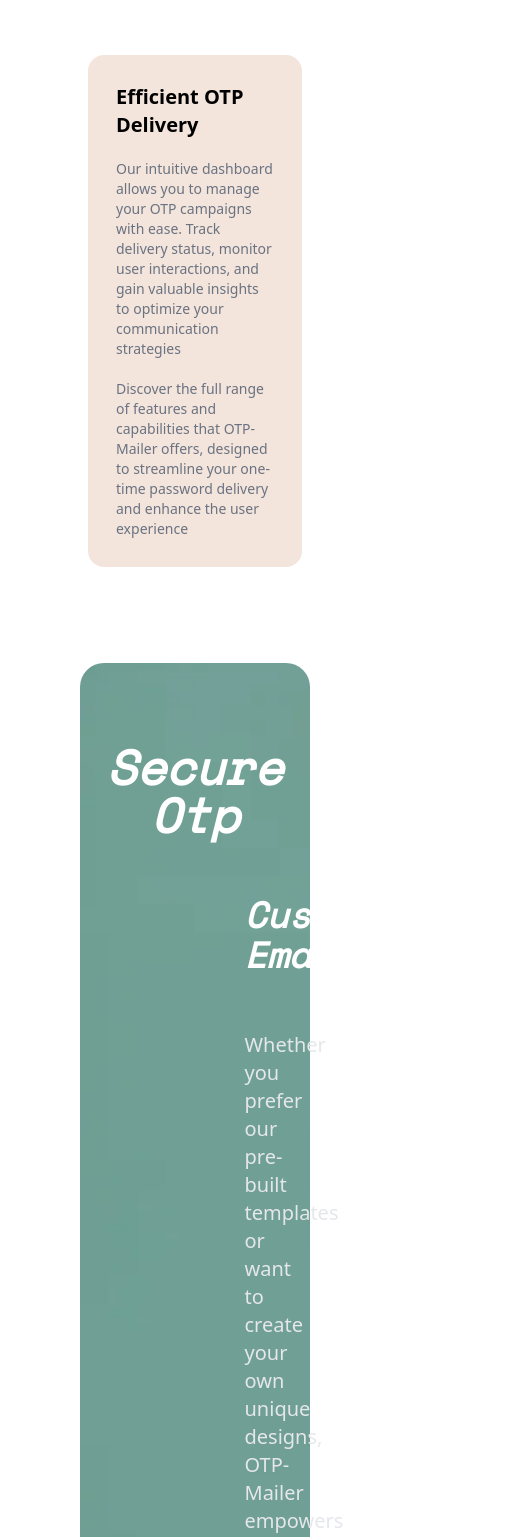
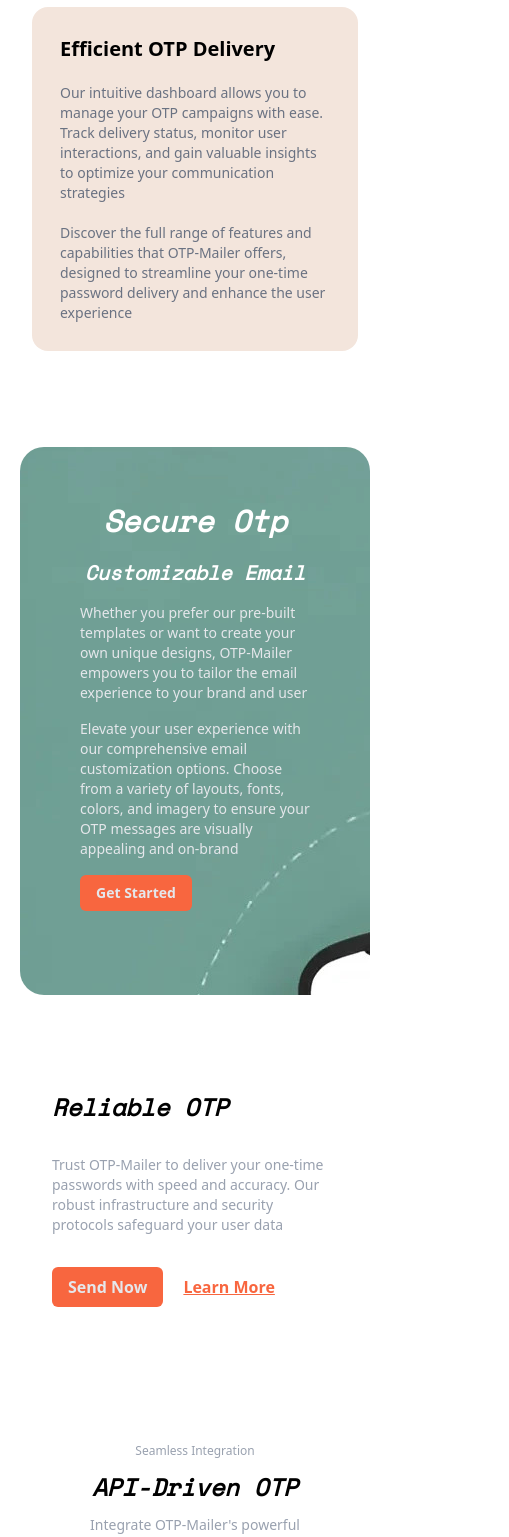
Before and after one commit to Dipak-Gautam/OTP-Mailer-Frontend, a React (Vite) app: page / in a window 390 px wide. Shown: the part 1297-2834 px from the top of the page, 509 px wide, since content can reach past the window. Built offline with nearby package versions, Linux system fonts and the light colour scheme.

Commit message:
feat:Home Page responsive done

```diff
--- a/src/Components/Footer/Footer.tsx
+++ b/src/Components/Footer/Footer.tsx
@@ -5,15 +5,15 @@
 
 const Footer = () => {
   return (
-    <div className="bg-[#f3f6fe] px-24 flex py-12 justify-between">
+    <div className="bg-[#f3f6fe] px-5 md:px-10 lg:px-24 flex py-12 justify-between">
       <div className="flex flex-col items-center gap-8">
         <div className="w-fit">
           <div className="border border-gray-700  rounded-full p-2 bg-gray-700">
-            <TbNorthStar className="text-white text-6xl" />
+            <TbNorthStar className="text-white text-2xl md:text-4xl lg:text-6xl" />
           </div>
         </div>
 
-        <div className="text-center text-xs md:text-base font-lexend font-medium ">
+        <div className="text-center text-[10px] md:text-base font-lexend font-medium ">
           © 2025 VirtualAssistance, Inc.
           <p> All rights reserved.</p>
           <p>Developed by Dipak Gautam</p>
--- a/src/Components/Footer/LinkOptions/LinkOptions.tsx
+++ b/src/Components/Footer/LinkOptions/LinkOptions.tsx
@@ -2,11 +2,11 @@
 
 const LinkOptions = () => {
   return (
-    <div className="flex flex-col justify-center gap-5">
-      <div className="text-2xl font-SpaceMono font-bold text-black italic">
+    <div className=" hidden sm:flex flex-col justify-center gap-3 md:gap-5">
+      <div className=" text-xl md:text-2xl font-SpaceMono font-bold text-black italic">
         Links
       </div>
-      <div className="flex flex-col gap-2 text-gray-700 font-SpaceMono font-semibold ">
+      <div className="flex flex-col gap-1 md:gap-2 text-gray-700 font-SpaceMono font-semibold text-sm md:text-base">
         <div className="flex gap-2 items-center cursor-pointer  hover:text-blue-400">
           <BiSend />
           Home
--- a/src/Components/HomePage/Components/ApiDrivenOtp/ApiDriven.tsx
+++ b/src/Components/HomePage/Components/ApiDrivenOtp/ApiDriven.tsx
@@ -3,27 +3,27 @@
 
 const ApiDriven = ({ setShowModal }: loginModalProp) => {
   return (
-    <div className="mx-20 py-20">
-      <div className="flex flex-col items-center text-lg font-medium text-gray-400 gap-3">
+    <div className=" mx-5 md:mx-10 lg:mx-20 py-20">
+      <div className="flex flex-col items-center text-xs md:text-lg font-medium text-gray-400 gap-3">
         <div>Seamless Integration</div>
-        <div className="text-black font-SpaceMono font-extrabold text-4xl italic">
+        <div className="text-black font-SpaceMono font-extrabold text-2xl md:text-4xl italic">
           API-Driven OTP
         </div>
-        <div className="w-[60%] text-center">
+        <div className=" text-sm md:text-base w-[60%] text-center">
           Integrate OTP-Mailer's powerful API into your existing systems,
           ensuring a smooth and effortless user experience for your customers
         </div>
       </div>
 
-      <div className="mt-12 px-10 flex justify-between">
+      <div className=" mt-10 md:mt-12 md:px-10 flex justify-between items-center">
         <div className="w-[45%] rounded-lg overflow-hidden">
           <img src="/assets/Api-Driven.jpg" />
         </div>
-        <div className="w-[50%] flex flex-col justify-center gap-10">
-          <div className="text-4xl text-black font-SpaceMono font-bold italic">
+        <div className="w-[50%] flex flex-col justify-center gap-4 md:gap-10">
+          <div className=" text-lg md:text-2xl lg:text-4xl text-black font-SpaceMono font-bold italic">
             Secure and Reliable OTP Delivery
           </div>
-          <div className="font-medium text-xl  text-gray-400">
+          <div className="font-medium text-xs md:text-xl  text-gray-400">
             Our advanced API allows you to seamlessly incorporate one-time
             password functionality into your applications, empowering your users
             with a secure and convenient way to access their accounts
--- a/src/Components/HomePage/Components/ReliableOtpSection/ReliableOtp.tsx
+++ b/src/Components/HomePage/Components/ReliableOtpSection/ReliableOtp.tsx
@@ -4,12 +4,12 @@
 
 const ReliableOtp = ({ setShowModal }: loginModalProp) => {
   return (
-    <div className="flex mx-20 my-14 gap-16">
+    <div className="flex mx-5 md:mx-10 lg:mx-20 my-14 gap-8 lg:gap-16">
       <div className="flex flex-col justify-center gap-8 px-8">
-        <div className="text-black  font-SpaceMono italic font-bold text-4xl">
+        <div className="text-black  font-SpaceMono italic font-bold text-2xl md:text-4xl">
           Reliable OTP
         </div>
-        <div className="text-xl font-medium text-gray-400 pr-28">
+        <div className=" text-sm md:text-xl font-medium text-gray-400 xl:pr-28">
           Trust OTP-Mailer to deliver your one-time passwords with speed and
           accuracy. Our robust infrastructure and security protocols safeguard
           your user data
@@ -21,8 +21,8 @@
           </div>
         </div>
       </div>
-      <div>
-        <img src="assets/reliableOtp.png" />
+      <div className=" hidden md:flex w-[70%] lg:w-[50%] ">
+        <img src="assets/reliableOtp.png" className="w-full h-full bg-cover" />
       </div>
     </div>
   );
--- a/src/Components/HomePage/Components/SecureOtpMain/SecureOtp.tsx
+++ b/src/Components/HomePage/Components/SecureOtpMain/SecureOtp.tsx
@@ -4,17 +4,17 @@
 const SecureOtp = ({ setShowModal }: loginModalProp) => {
   return (
     <div
-      className="mx-20 my-24 p-5 py-20 rounded-3xl  bg-cover bg-no-repeat"
+      className=" mx-5 md:mx-10 lg:mx-20 my-24 p-5 py-14 md:py-20 rounded-3xl  bg-left-top lg:bg-cover bg-no-repeat "
       style={{
         backgroundImage: `url("assets/SecureOtp.jpg")`,
       }}
     >
-      <div className="text-white text-5xl font-SpaceMono italic font-bold text-center mb-14">
+      <div className="text-white text-3xl md:text-5xl font-SpaceMono italic font-bold text-center mb-5 md:mb-14">
         Secure Otp
       </div>
-      <div className="flex w-full justify-end mb-14 ">
-        <div className="w-[45%]  text-gray-200 text-xl font-medium flex flex-col gap-14 px-10">
-          <div className="text-white text-4xl text-center font-semibold font-SpaceMono italic">
+      <div className="flex w-full justify-end mb-7 md:mb-14 ">
+        <div className="lg:w-[45%]  text-gray-200 text-sm md:text-xl font-medium flex flex-col gap-4 md:gap-14 px-10">
+          <div className="text-white text-xl md:text-4xl text-center font-semibold font-SpaceMono italic">
             Customizable Email
           </div>
           <div>
--- a/src/Components/HomePage/Components/StreamlinedOtp/StreamlinedOtp.tsx
+++ b/src/Components/HomePage/Components/StreamlinedOtp/StreamlinedOtp.tsx
@@ -2,7 +2,7 @@
 
 const StreamlinedOtp = () => {
   return (
-    <div className="px-14 my-24">
+    <div className=" px-5 md:px-10 my-24">
       <div className="text-center space-y-4">
         <div className="text-black font-SpaceMono text-2xl md:text-4xl font-bold italic">
           Streamlined OTP Delivery
@@ -12,8 +12,8 @@
           with our user-friendly platform
         </div>
       </div>
-      <div className="my-14 px-8 md:flex gap-8">
-        <div className=" hidden md:flex w-[35%]">
+      <div className=" my-7 md:my-14 px-3 md:px-8 md:flex gap-8">
+        <div className=" hidden lg:flex w-[35%]">
           <img src="assets/streamLine.jpg" className=" rounded-4xl" />
         </div>
         <div className=" flex flex-col flex-1 bg-[#f3e5dc] rounded-2xl md:rounded-4xl p-7  md:p-14 gap-5 md:gap-10">
```
